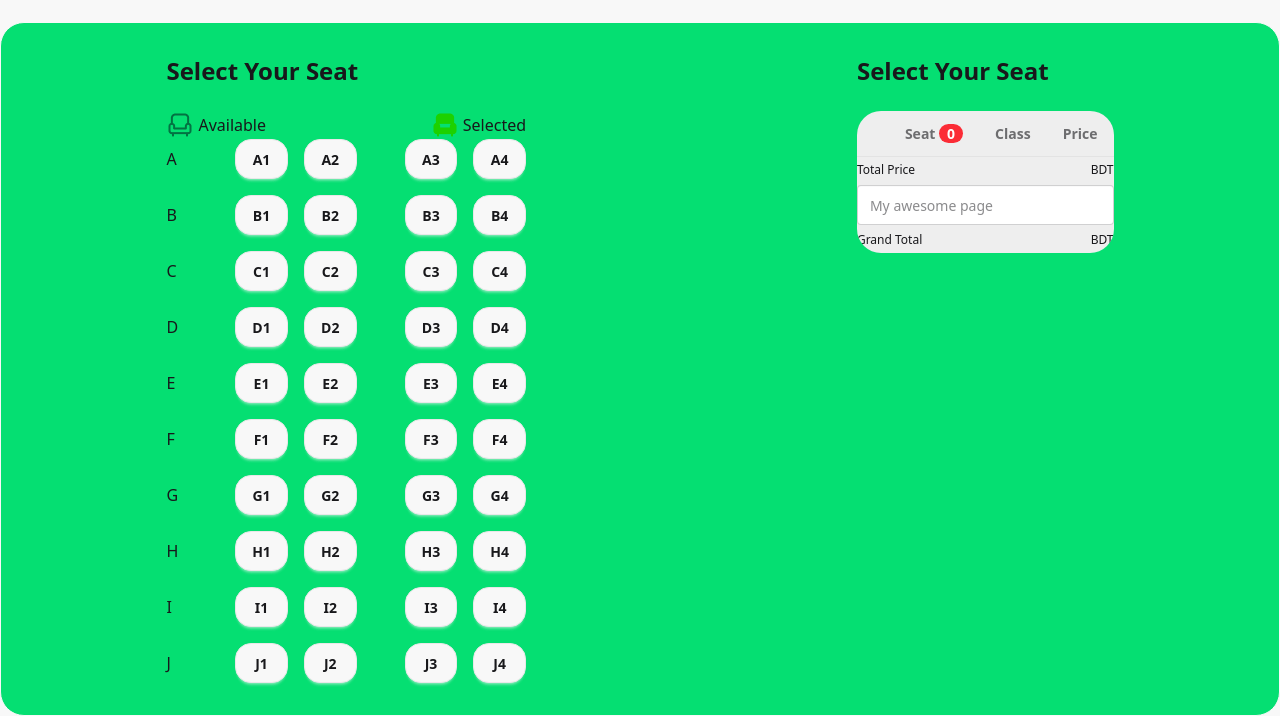
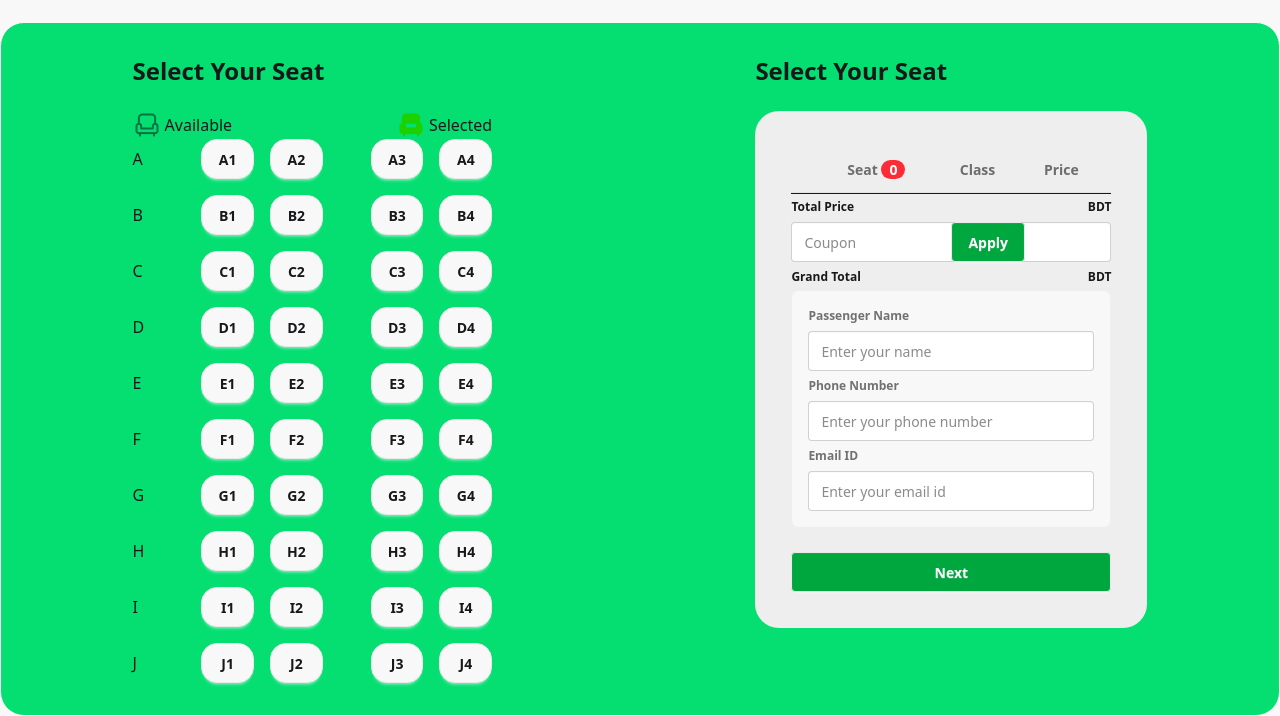
Before and after one commit to joymajumder23/JR-Travels, a website: page index.html in a window 1280 px wide. Shown: the part 1969-2685 px from the top of the page. Drawn offline with nearby package versions, Linux system fonts and the light colour scheme.

Commit message:
Fieldset added with button

```diff
--- a/index.html
+++ b/index.html
@@ -281,7 +281,7 @@
 
                 <!-- Table -->
                 <div class="w-full">
-                  <div class="overflow-x-auto bg-base-300 rounded-3xl">
+                  <div class="overflow-x-auto bg-base-300 rounded-3xl p-9">
                     <table class="table">
                       <!-- head -->
                       <thead>
@@ -300,18 +300,37 @@
                       </tbody>
                     </table>
 
+                    <hr>
+
                     <!-- Form input -->
                     <fieldset class="fieldset">
-                      <div class="flex justify-between items-center">
+                      <div class="flex justify-between items-center font-bold">
                         <h1 class="">Total Price</h1>
                         <h1 class="">BDT</h1>
                       </div>
-                      <input type="text" class="input" placeholder="My awesome page" />
-                      <div class="flex justify-between items-center">
+                      <div class="flex gap-3 relative">
+                        <input type="text" class="input" placeholder="Coupon" />
+                        <button class="btn absolute ml-40 bg-green-600 text-white">Apply</button>
+                      </div>
+                      <div class="flex justify-between items-center font-bold">
                         <h1 class="">Grand Total</h1>
                         <h1 class="">BDT</h1>
                       </div>
                     </fieldset>
+
+                    <fieldset class="fieldset w-xs bg-base-200 border border-base-300 p-4 rounded-box">
+                      <label class="fieldset-label font-bold">Passenger Name</label>
+                      <input type="text" class="input" placeholder="Enter your name" />
+
+                      <label class="fieldset-label font-bold">Phone Number</label>
+                      <input type="text" class="input" placeholder="Enter your phone number" />
+
+                      <label class="fieldset-label font-bold">Email ID</label>
+                      <input type="text" class="input" placeholder="Enter your email id" />
+                    </fieldset>
+                    <div class="mt-6">
+                      <button class="btn bg-green-600 text-white w-full">Next</button>
+                    </div>
                   </div>
                 </div>
               </div>
```
